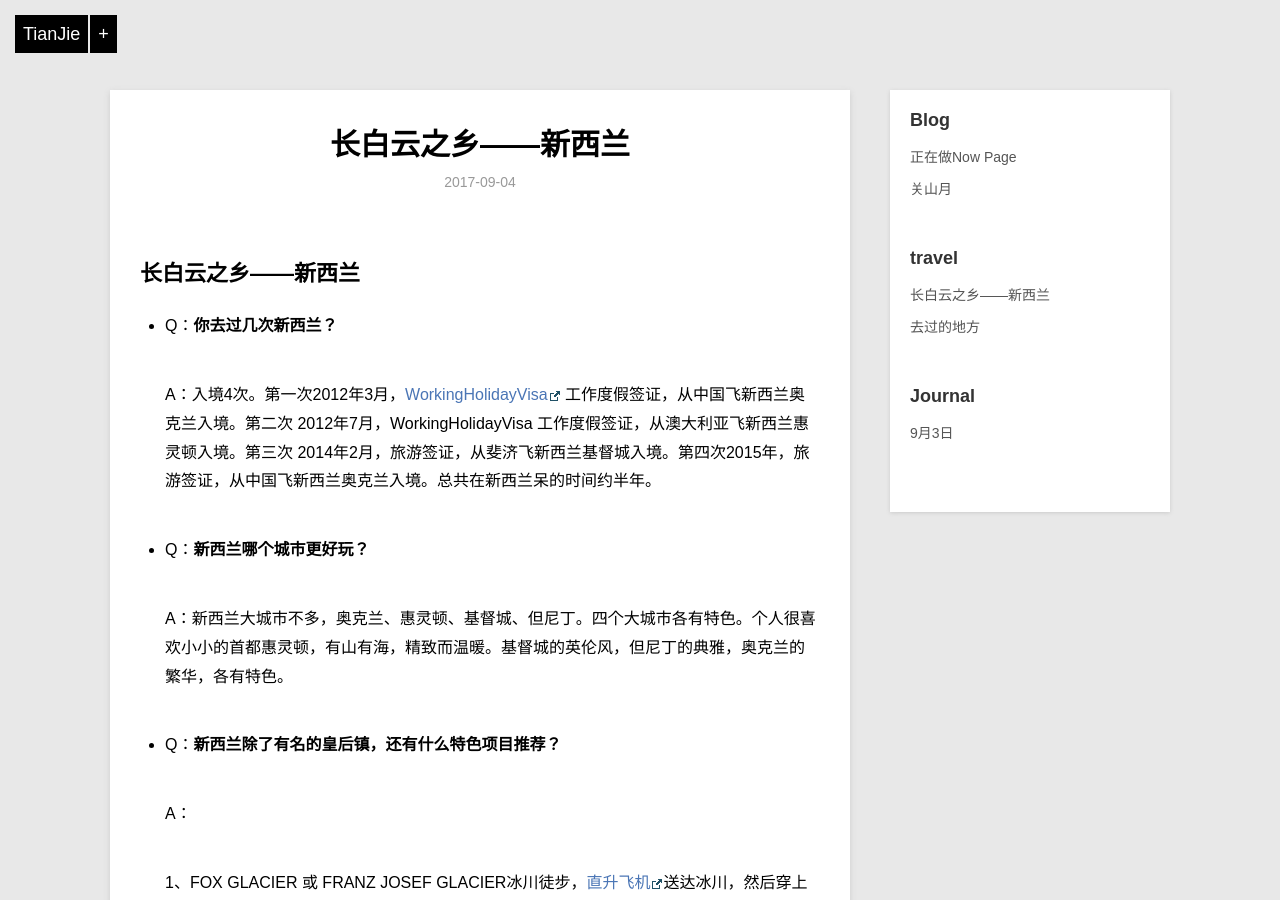
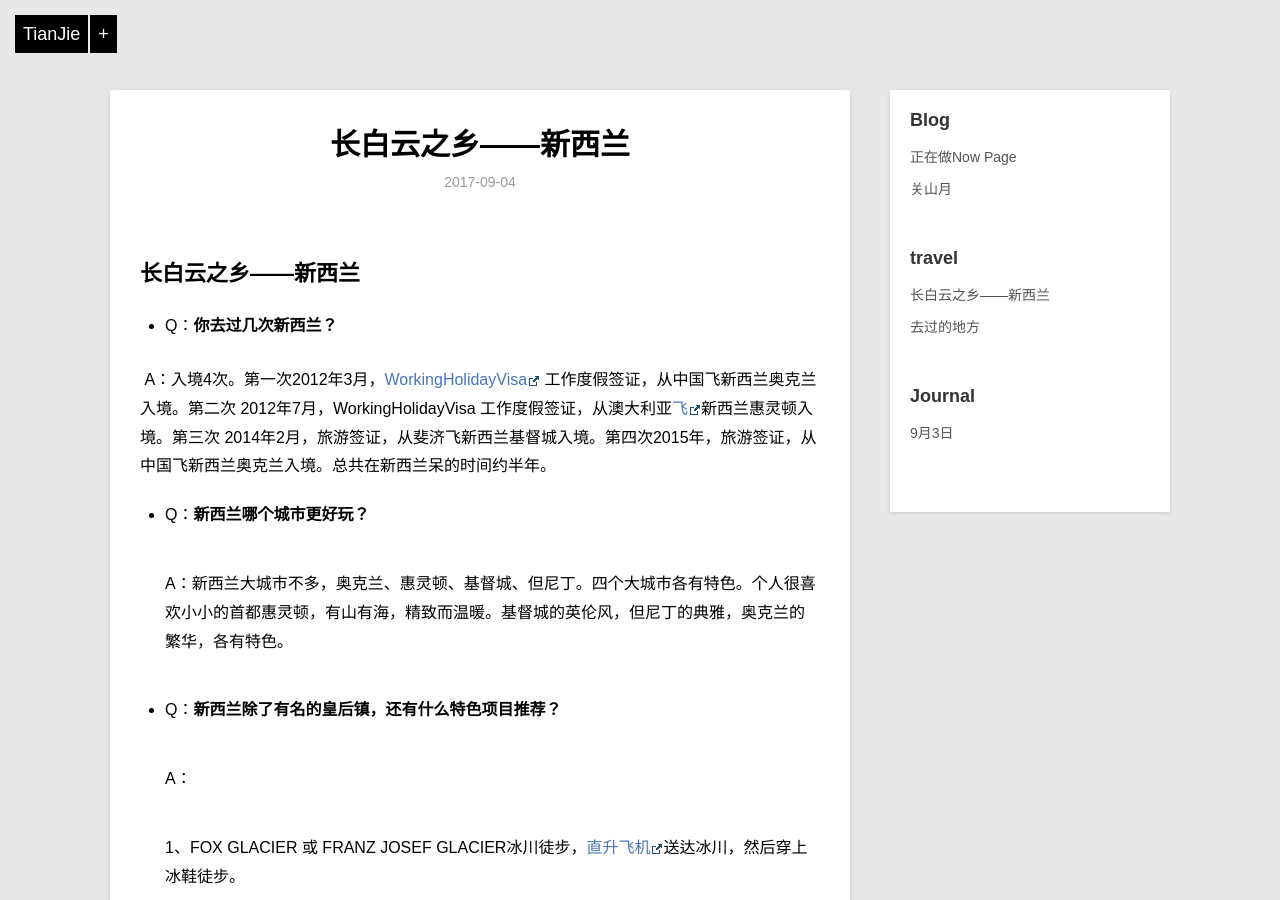
Before and after one commit to violettianjie/violettianjie.github.io, a Jekyll site: the page built from _posts/travel/2017-09-04-nztravel.md, in a window 1280 px wide and 900 px high. Built offline with Jekyll 4.4.1, drawn with Linux system fonts in a browser that asks for light colours; part of the change alters nothing that is shown.

```diff
--- a/_posts/travel/2017-09-04-nztravel.md
+++ b/_posts/travel/2017-09-04-nztravel.md
@@ -11,7 +11,7 @@ description: “常被问到的新西兰旅游问题”
 
 - Q：**你去过几次新西兰？**
 
-  A：入境4次。第一次2012年3月，[WorkingHolidayVisa](https://www.immigration.govt.nz/new-zealand-visas/apply-for-a-visa/about-visa/china-working-holiday-visa) 工作度假签证，从中国飞新西兰奥克兰入境。第二次 2012年7月，WorkingHolidayVisa 工作度假签证，从澳大利亚飞新西兰惠灵顿入境。第三次 2014年2月，旅游签证，从斐济飞新西兰基督城入境。第四次2015年，旅游签证，从中国飞新西兰奥克兰入境。总共在新西兰呆的时间约半年。
+  A：入境4次。第一次2012年3月，[WorkingHolidayVisa](https://www.immigration.govt.nz/new-zealand-visas/apply-for-a-visa/about-visa/china-working-holiday-visa) 工作度假签证，从中国飞新西兰奥克兰入境。第二次 2012年7月，WorkingHolidayVisa 工作度假签证，从澳大利亚[飞](http://www.iqiyi.com/v_19rrhgzu0s.html)新西兰惠灵顿入境。第三次 2014年2月，旅游签证，从斐济飞新西兰基督城入境。第四次2015年，旅游签证，从中国飞新西兰奥克兰入境。总共在新西兰呆的时间约半年。
 
 - Q：**新西兰哪个城市更好玩？**
 
```
